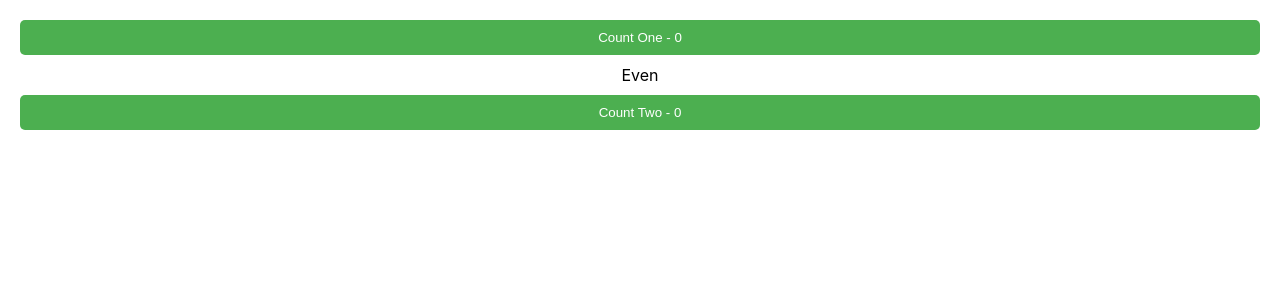
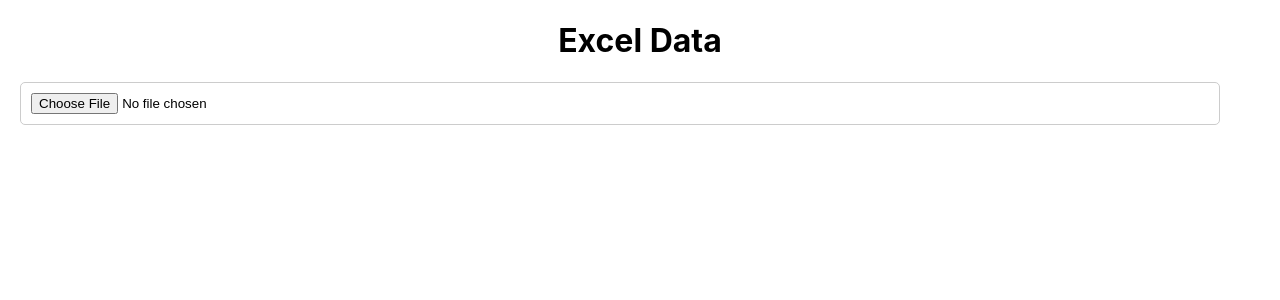
Before and after one commit to iamMseyed/my-react-app, a React (Create React App) app: page / in a window 1280 px wide. Shown: the top 300 px of the page. Built offline with nearby package versions, Linux system fonts and the light colour scheme.

Commit message:
readFromExcel

```diff
--- a/package.json
+++ b/package.json
@@ -10,7 +10,8 @@
     "react": "^19.1.1",
     "react-dom": "^19.1.1",
     "react-scripts": "5.0.1",
-    "web-vitals": "^2.1.4"
+    "web-vitals": "^2.1.4",
+    "xlsx": "^0.18.5"
   },
   "scripts": {
     "start": "react-scripts start",
--- a/src/App.js
+++ b/src/App.js
@@ -1,5 +1,6 @@
 import './App.css';
-import UseMemo_Counter from './UseMemo_Counter';
+import DisplayExcel from './Components/ReadExcelFileData/DisplayExcel';
+// import UseMemo_Counter from './UseMemo_Counter';
 // import UseCallbackParent_1 from './UseCallbackParent_1';
 // import UseCallback from './UseCallback';
 // import UseMemo from './UseMemo';
@@ -96,7 +97,8 @@ function App() {
      <UseMemo/>
      <UseRef/> */}
      {/* <UseCallbackParent_1/> */}
-     <UseMemo_Counter/>
+     {/* <UseMemo_Counter/> */}
+     <DisplayExcel/>
     </div>
   );
 }
--- /dev/null
+++ b/src/Components/ReadExcelFileData/DisplayExcel.js
@@ -0,0 +1,36 @@
+import React, { useState } from "react";
+import FileInput from "./FileInput";
+import ReadExcel from "./ReadExcel";
+
+const DisplayExcel = () => {
+  const [excelData, setExcelData] = useState([]);
+
+  const handleFileSelect = async (file) => {
+    try {
+      const data = await ReadExcel(file);
+      setExcelData(data);
+    } catch (error) {
+      console.log('Error reading file', error);
+    }
+  };
+
+  return (
+    <div>
+      <h1>Excel Data</h1>
+      <FileInput onFileSelect={handleFileSelect} />
+      <table>
+        <tbody>
+          {excelData.map((row, rowIndex) => (
+            <tr key={rowIndex}>
+              {row.map((cell, cellIndex) => (
+                <td key={cellIndex}>{cell}</td>
+              ))}
+            </tr>
+          ))}
+        </tbody>
+      </table>
+    </div>
+  );
+};
+
+export default DisplayExcel;
--- /dev/null
+++ b/src/Components/ReadExcelFileData/FileInput.js
@@ -0,0 +1,12 @@
+const FileInput = ({onFileSelect})=> {
+
+    const handleFile = (e) => {
+        const file = e.target.files[0];
+        onFileSelect(file);
+    }
+    return (
+        <input type="file" onChange={handleFile}/>
+    )
+}
+
+export default FileInput;
--- /dev/null
+++ b/src/Components/ReadExcelFileData/ReadExcel.js
@@ -0,0 +1,24 @@
+import * as XLSX from 'xlsx'
+
+const ReadExcel = (file)=> {
+
+    return new Promise  ( (resolve, reject) => {
+        const reader = new FileReader();
+
+        reader.onload = (e) =>{
+            const data = new Uint8Array(e.target.result);
+            const workbook = XLSX.read(data, {type:'array'});
+            const sheetName = workbook.SheetNames[0];
+            const sheet = workbook.Sheets[sheetName]
+            const excelData = XLSX.utils.sheet_to_json(sheet,{header:1})
+            resolve(excelData)
+        };
+        reader.onerror = (error)=>{
+            reject(error);
+        }
+        reader.readAsArrayBuffer(file)
+    }
+)
+}
+
+export default ReadExcel;
```
Also changed, not shown: 1 other file (tests, documents, lock files or other folders).
